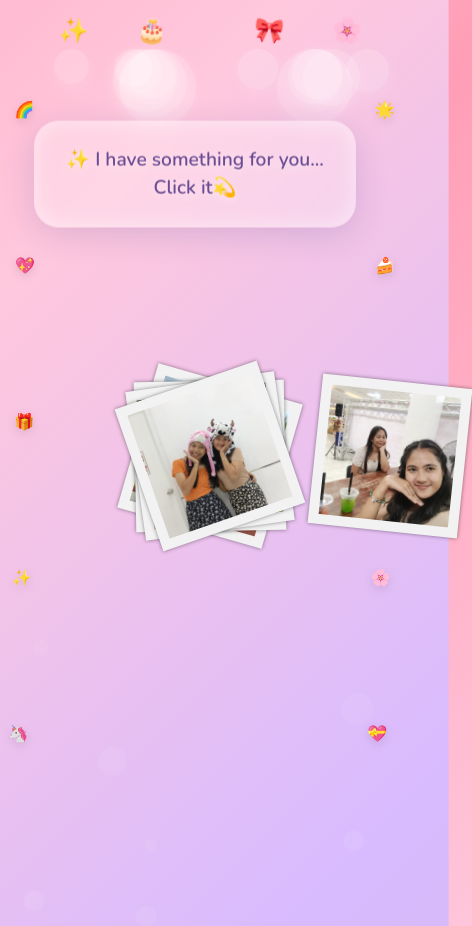
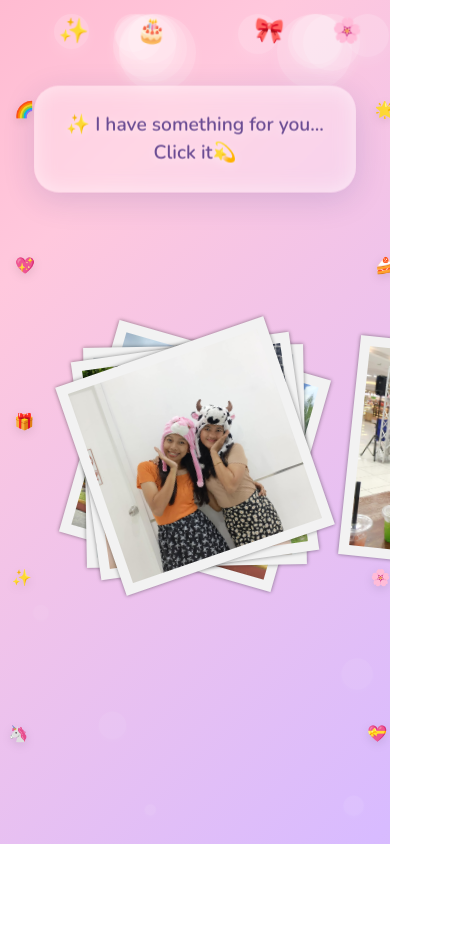
Before and after one commit to darkyequi/Happy-Birthday-Claur, a plain HTML site: page birth1.html in a window 390 px wide. Shown: the whole page, 472 px wide, since content can reach past the window. After the commit the page ends 844 px from the top, so only its background shows below. Drawn offline with nearby package versions, Linux system fonts and the light colour scheme.

Commit message:
Update birth1.html

```diff
--- a/birth1.html
+++ b/birth1.html
@@ -343,14 +343,23 @@
           }
         }
         @media only screen and (max-width: 800px) {
-        .gallery {
+        .gallery .gif-container.glass-container {
           --d: 10s;
           /* duration */
           display: grid;
           place-items: center; /* Center both horizontally and vertically */
-          width: 150px;
+          width: 100%;
+          max-width: 100%;
           margin-left: 30px;
         }
+        }
+        * {
+          box-sizing: border-box;
+        }
+
+        html, body {
+          max-width: 100%;
+          overflow-x: hidden;
         }
     </style>
 </head>
```
